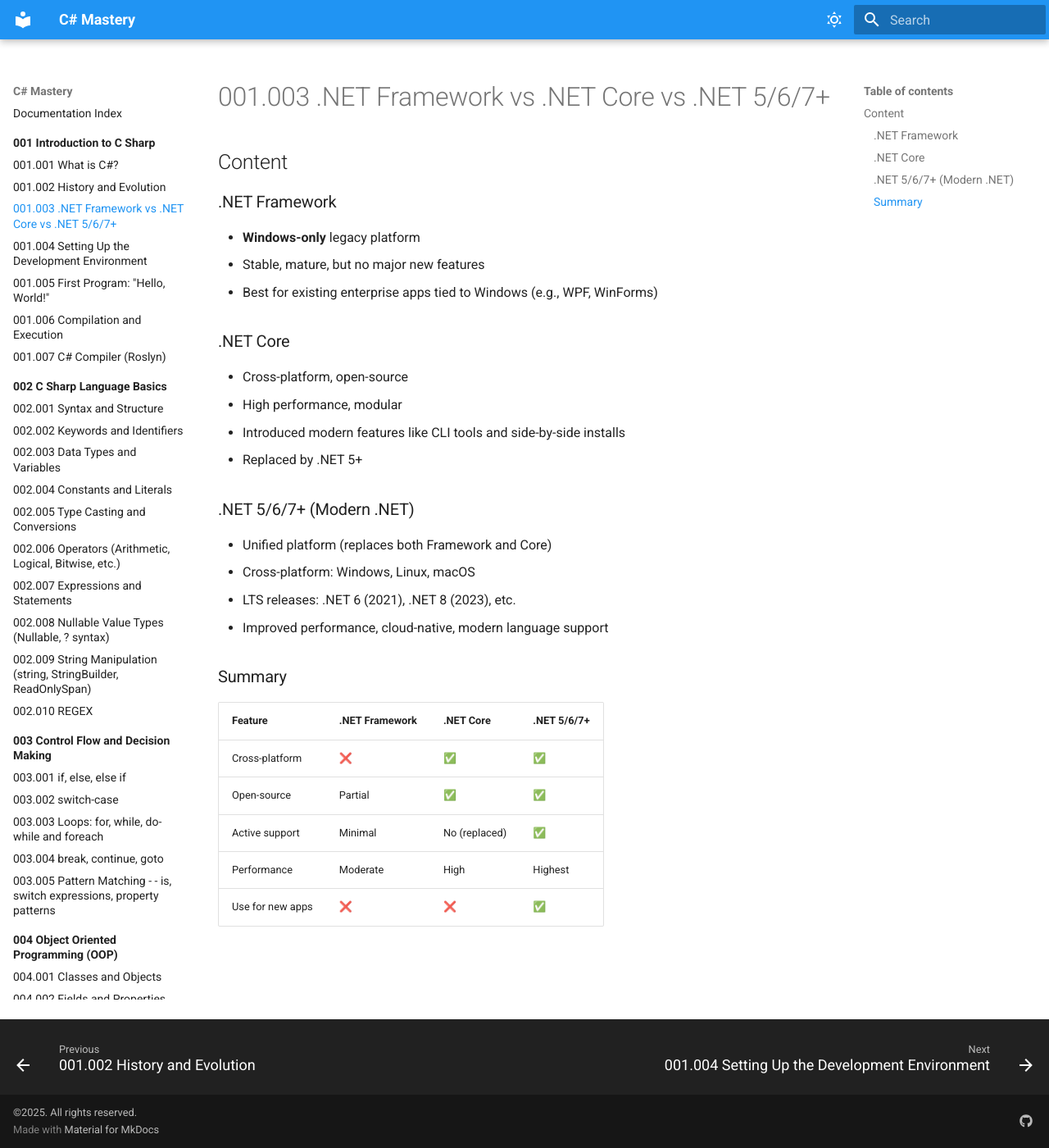
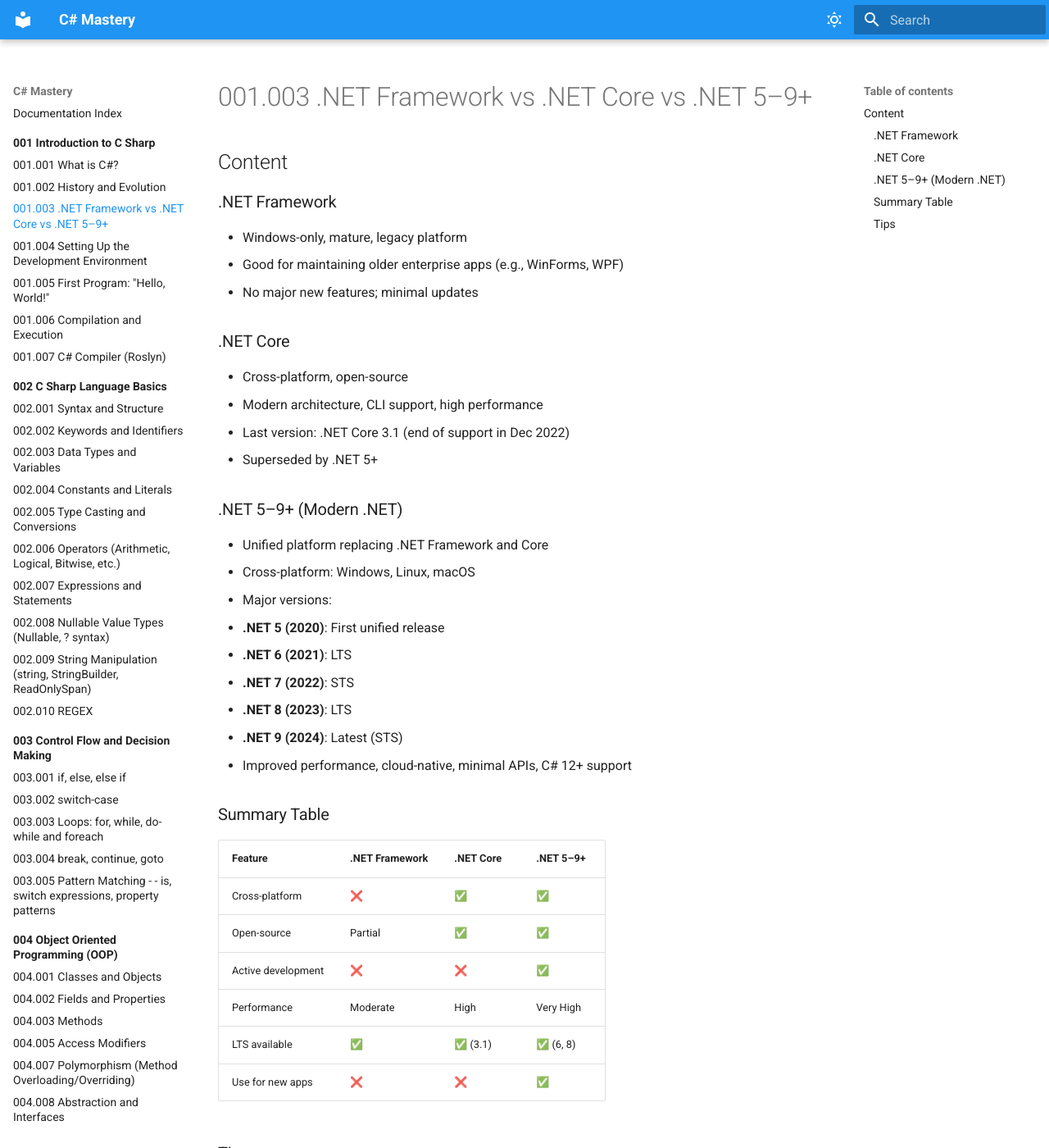
Before and after one commit to andikatjacobdennis/CSharpMastery, an MkDocs documentation site: the page built from docs/001_Introduction-to-C-Sharp/001.003..NET-Framework-vs-.NET-Core-vs-.NET-5_6_7.md, in a window 1280 px wide and 1400 px high. Shown: the whole window at 82% size. Built offline with MkDocs 1.6.1 and Material for MkDocs 9.7.7, drawn with Linux system fonts in a browser that asks for light colours; some of the changed text lies outside the part shown.

Commit message:
Update 001.003..NET-Framework-vs-.NET-Core-vs-.NET-5_6_7.md

```diff
--- a/docs/001_Introduction-to-C-Sharp/001.003..NET-Framework-vs-.NET-Core-vs-.NET-5_6_7.md
+++ b/docs/001_Introduction-to-C-Sharp/001.003..NET-Framework-vs-.NET-Core-vs-.NET-5_6_7.md
@@ -1,30 +1,42 @@
-# 001.003 .NET Framework vs .NET Core vs .NET 5/6/7+
+# 001.003 .NET Framework vs .NET Core vs .NET 5–9+
 
 ## Content
 
 ### .NET Framework
-- **Windows-only** legacy platform
-- Stable, mature, but no major new features
-- Best for existing enterprise apps tied to Windows (e.g., WPF, WinForms)
+- Windows-only, mature, legacy platform
+- Good for maintaining older enterprise apps (e.g., WinForms, WPF)
+- No major new features; minimal updates
 
 ### .NET Core
 - Cross-platform, open-source
-- High performance, modular
-- Introduced modern features like CLI tools and side-by-side installs
-- Replaced by .NET 5+
+- Modern architecture, CLI support, high performance
+- Last version: .NET Core 3.1 (end of support in Dec 2022)
+- Superseded by .NET 5+
 
-### .NET 5/6/7+ (Modern .NET)
-- Unified platform (replaces both Framework and Core)
+### .NET 5–9+ (Modern .NET)
+- Unified platform replacing .NET Framework and Core
 - Cross-platform: Windows, Linux, macOS
-- LTS releases: .NET 6 (2021), .NET 8 (2023), etc.
-- Improved performance, cloud-native, modern language support
+- Major versions:
+  - **.NET 5 (2020)**: First unified release
+  - **.NET 6 (2021)**: LTS
+  - **.NET 7 (2022)**: STS
+  - **.NET 8 (2023)**: LTS
+  - **.NET 9 (2024)**: Latest (STS)
+- Improved performance, cloud-native, minimal APIs, C# 12+ support
 
-### Summary
+### Summary Table
 
-| Feature           | .NET Framework | .NET Core       | .NET 5/6/7+     |
-|------------------|----------------|-----------------|-----------------|
-| Cross-platform   | ❌             | ✅              | ✅              |
-| Open-source      | Partial        | ✅              | ✅              |
-| Active support   | Minimal        | No (replaced)   | ✅              |
-| Performance      | Moderate       | High            | Highest         |
-| Use for new apps | ❌             | ❌              | ✅              |
+| Feature             | .NET Framework | .NET Core     | .NET 5–9+        |
+|--------------------|----------------|---------------|------------------|
+| Cross-platform     | ❌             | ✅            | ✅               |
+| Open-source        | Partial        | ✅            | ✅               |
+| Active development | ❌             | ❌            | ✅               |
+| Performance        | Moderate       | High          | Very High        |
+| LTS available      | ✅             | ✅ (3.1)       | ✅ (6, 8)         |
+| Use for new apps   | ❌             | ❌            | ✅               |
+
+### Tips
+
+- Use **.NET 8 (LTS)** for stability and long-term projects
+- Use **.NET 9** for latest features (short-term support)
+- Legacy apps on **.NET Framework** can be gradually migrated
```
